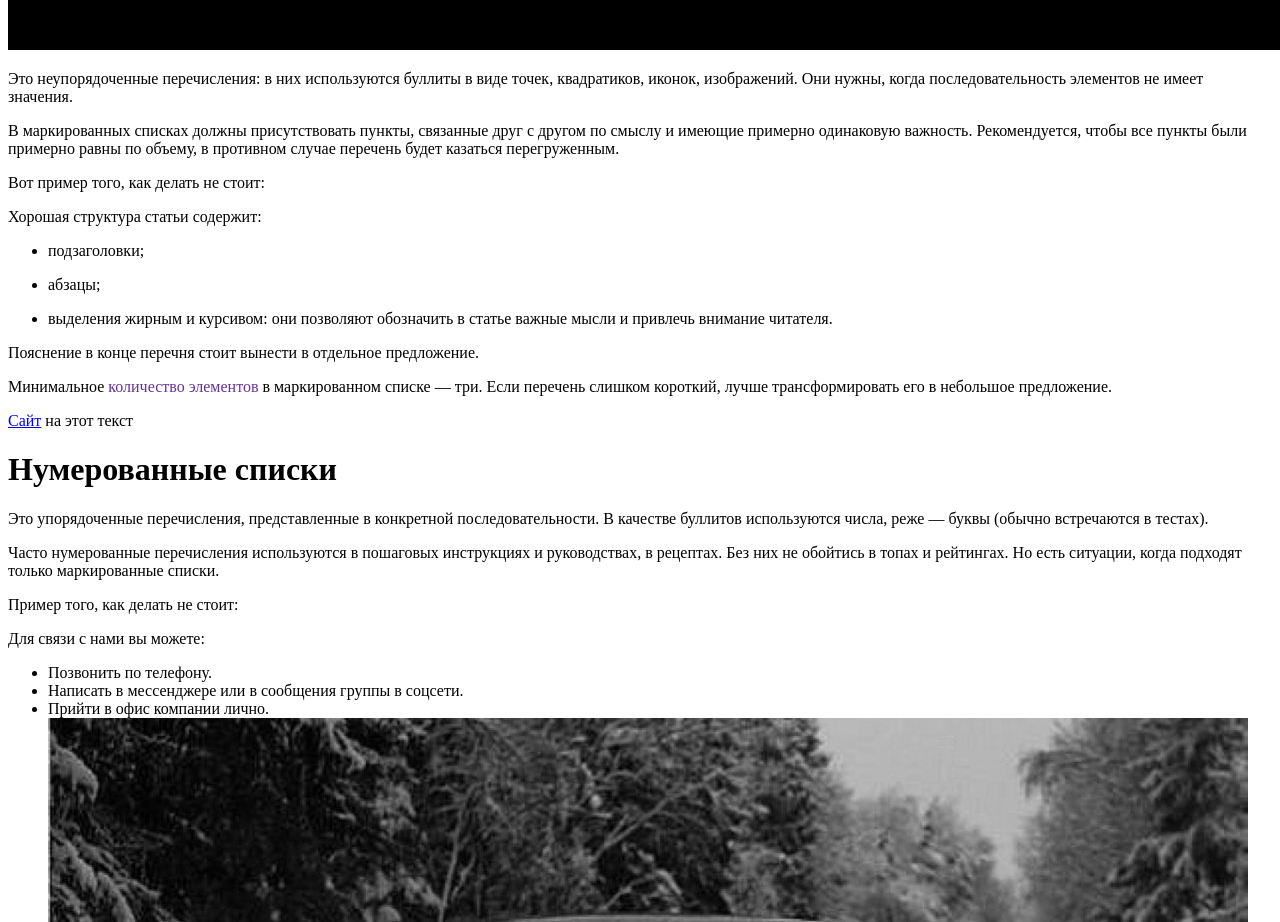
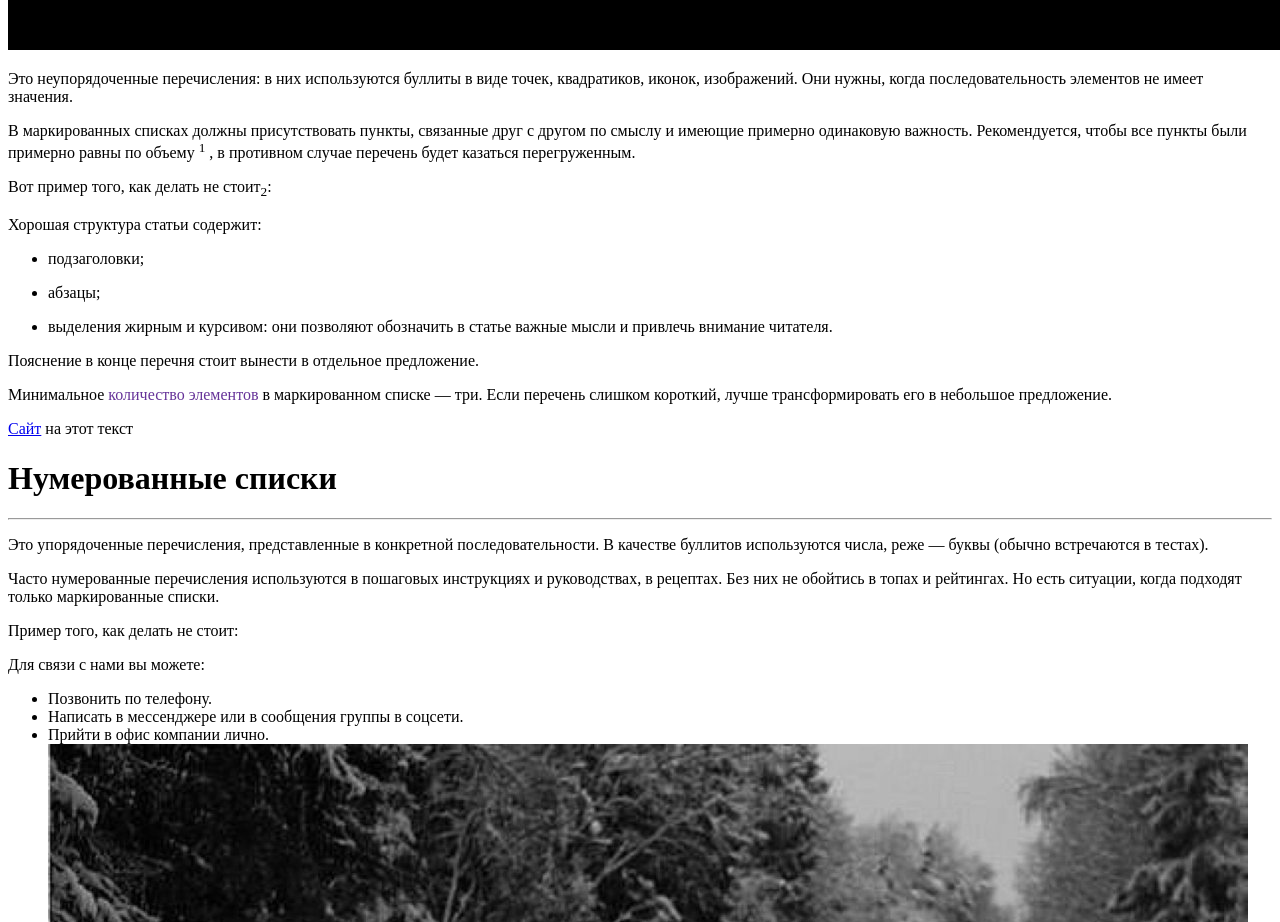
Before and after one commit to Bimus33/htmlCourse, a plain HTML site: page index.html in a window 1280 px wide. Shown: the part 880-1802 px from the top of the page. Drawn offline with Linux system fonts and the light colour scheme.

Commit message:
Sup and sub

```diff
--- a/index.html
+++ b/index.html
@@ -12,10 +12,10 @@
     <!--В этом видео я изучил тему комментарии-->
     <p>
         В маркированных списках должны присутствовать пункты, связанные друг с другом по смыслу и имеющие примерно одинаковую важность.
-         Рекомендуется, чтобы все пункты были примерно равны по объему, в противном случае перечень будет казаться перегруженным.
+         Рекомендуется, чтобы все пункты были примерно равны по объему <sup>1</sup> , в противном случае перечень будет казаться перегруженным.
     </p>
     <p>
-        Вот пример того, как делать не стоит:
+        Вот пример того, как делать не стоит<sub>2</sub>:
     </p>
     <p>
         Хорошая структура статьи содержит:
@@ -47,6 +47,7 @@
         <a href="https://www.etxt.ru/subscribes/spiski-v-tekste-razbor-chastykh-oshibok-kopirayterov-i-pravila-oformleniya/" target="_blank">Сайт</a> на этот текст
        </p>
        <h1>Нумерованные списки</h1>
+       <hr />
 <p>Это упорядоченные перечисления, представленные в конкретной последовательности. В качестве буллитов используются числа, реже — буквы
     (обычно встречаются в тестах).</p>
 
```
